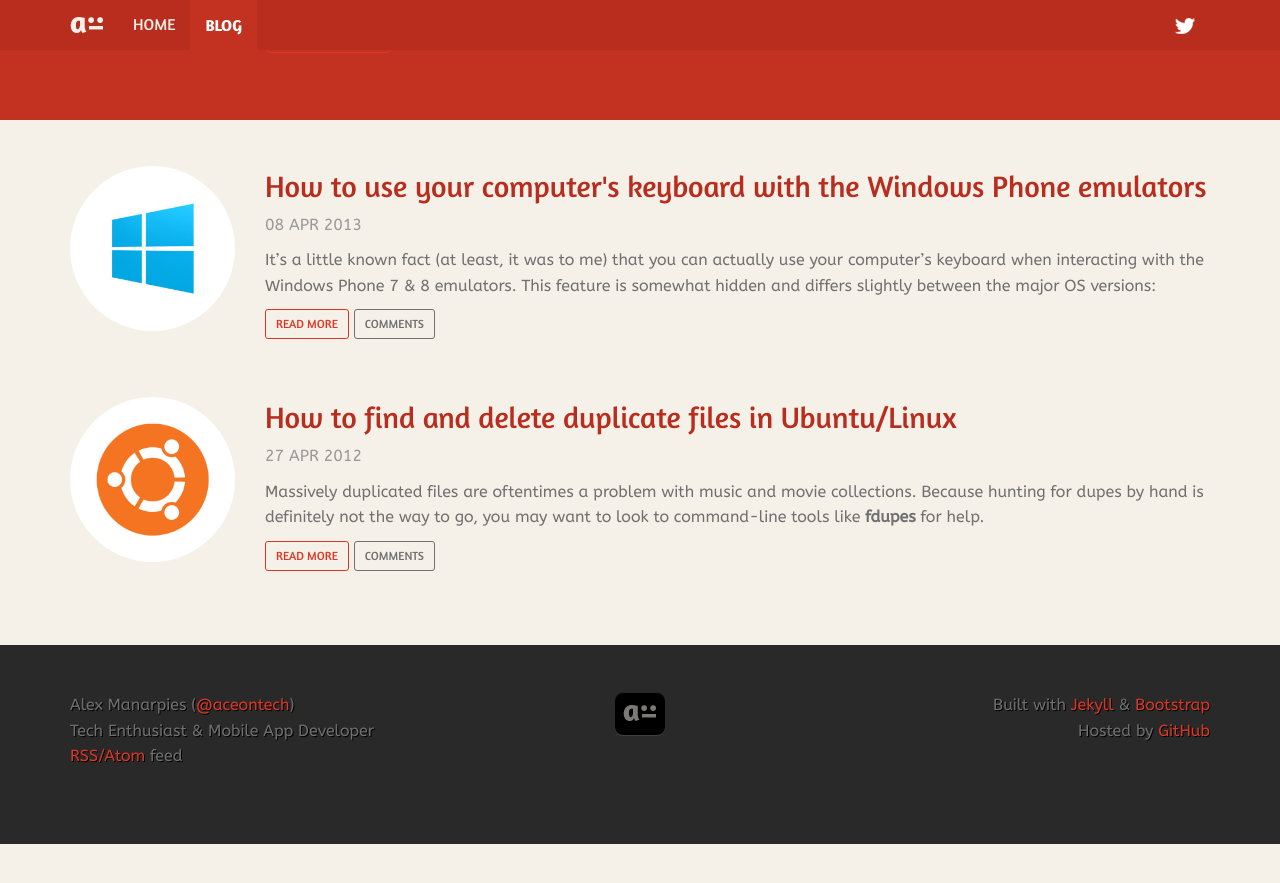
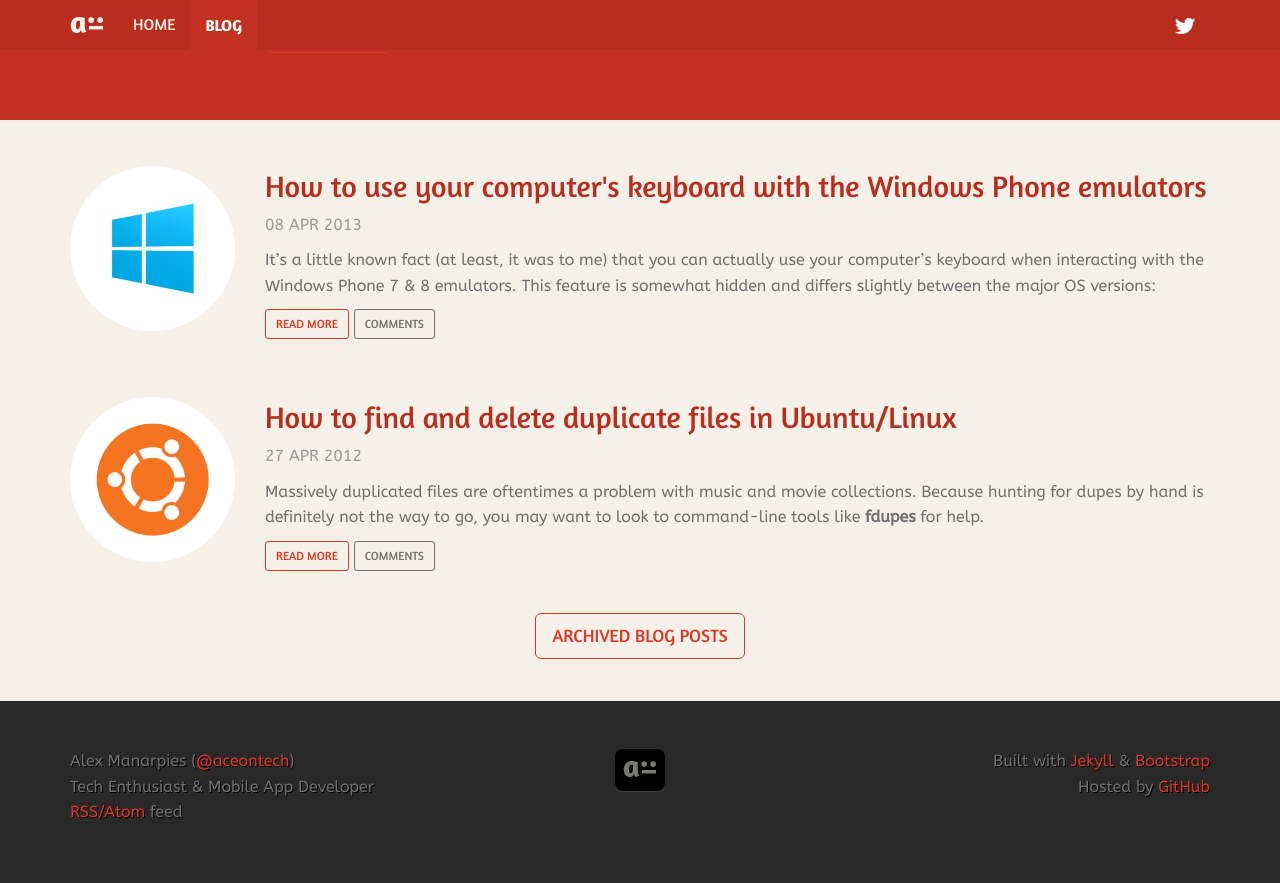
Before and after one commit to aceontech/aceontech.github.io, a Jekyll site: the page built from posts.html, in a window 1280 px wide and 900 px high, scrolled down 311 px. Shown: the top 883 px of the window. Built offline with Jekyll 4.4.1, drawn with Linux system fonts in a browser that asks for light colours; Markdown is read by kramdown in place of the engine named in the settings; before the commit the page ends 1155 px from its top, so only the background shows below that.

```diff
--- /dev/null
+++ b/CNAME
@@ -0,0 +1 @@
+aceontech.com
--- a/posts.html
+++ b/posts.html
@@ -54,4 +54,8 @@ active: posts
 
     {% endfor %}
 
+    <p class="text-center">
+        <a href="http://aceontech.wordpress.com" class="btn btn-primary btn-lg">Archived Blog Posts</a>
+    </p>
+
 </div>
```
